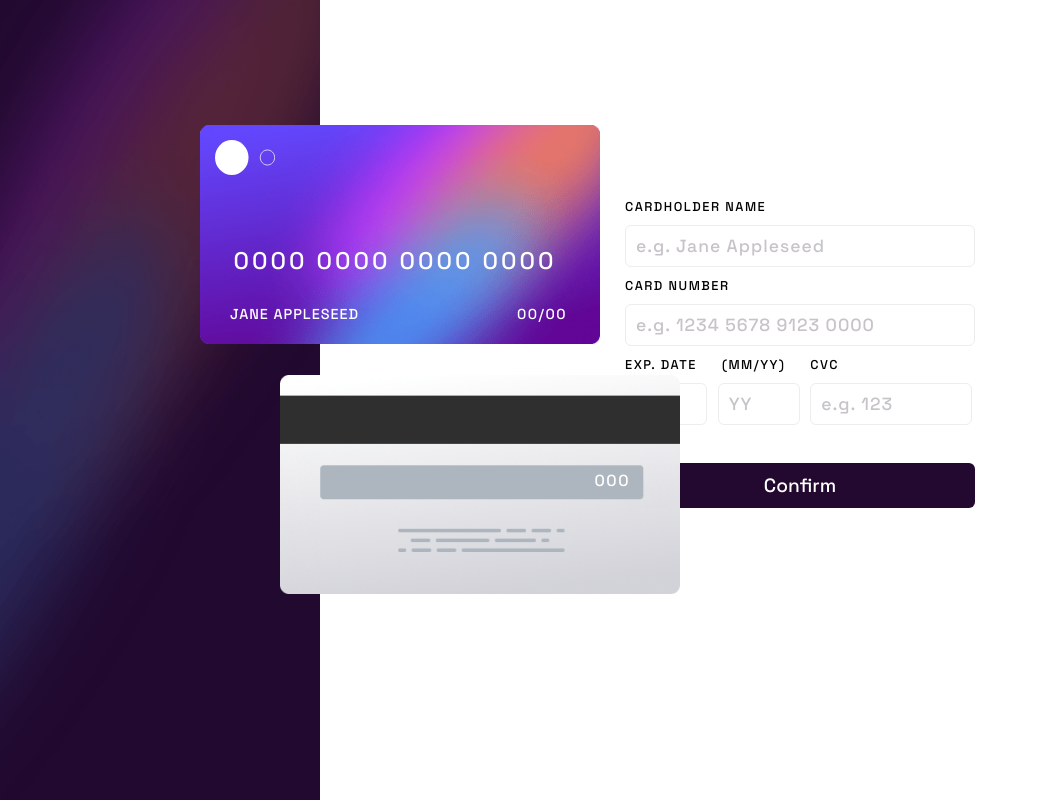
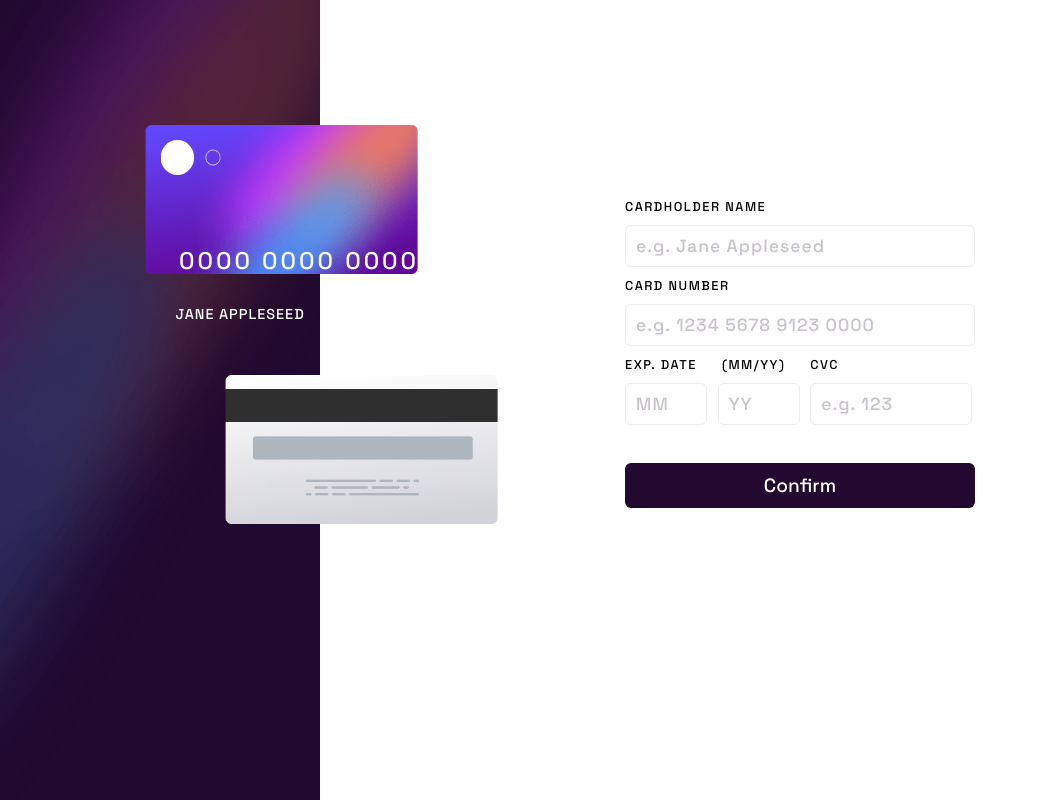
Before and after one commit to IsmaelFe/InteractiveCard, a React (Vite) app: page / in a window 1280 px wide. Shown: the whole page, without its empty margins (0-1038 px from the left). Built offline with nearby package versions, Linux system fonts and the light colour scheme.

Commit message:
Responsive

```diff
--- a/src/App.css
+++ b/src/App.css
@@ -250,17 +250,19 @@
   }
 
   .card2 {
-    width: 400px;
+    width: 85%;
     height: 300px;
     margin-left: 200px;
     margin-top: -250px;
+    transform: translate(-20%, 0);
   }
 
   .card1 {
-    width: 400px;
+    width: 85%;
     height: 300px;
     margin-top: 250px;
     margin-left: 280px;
+    transform: translate(-20%, 0);
   }
 
   .container-form {
@@ -295,3 +297,22 @@
     margin-top: -5px;
   }
 }
+
+@media (min-width: 2000px) {
+  .card2 {
+    width: 400px;
+    height: 300px;
+    margin-left: 200px;
+    margin-top: -250px;
+    transform: translate(30%, 0);
+  }
+
+  .card1 {
+    width: 400px;
+    height: 300px;
+    margin-top: 250px;
+    margin-left: 280px;
+    transform: translate(30%, 0);
+  }
+
+}
```
